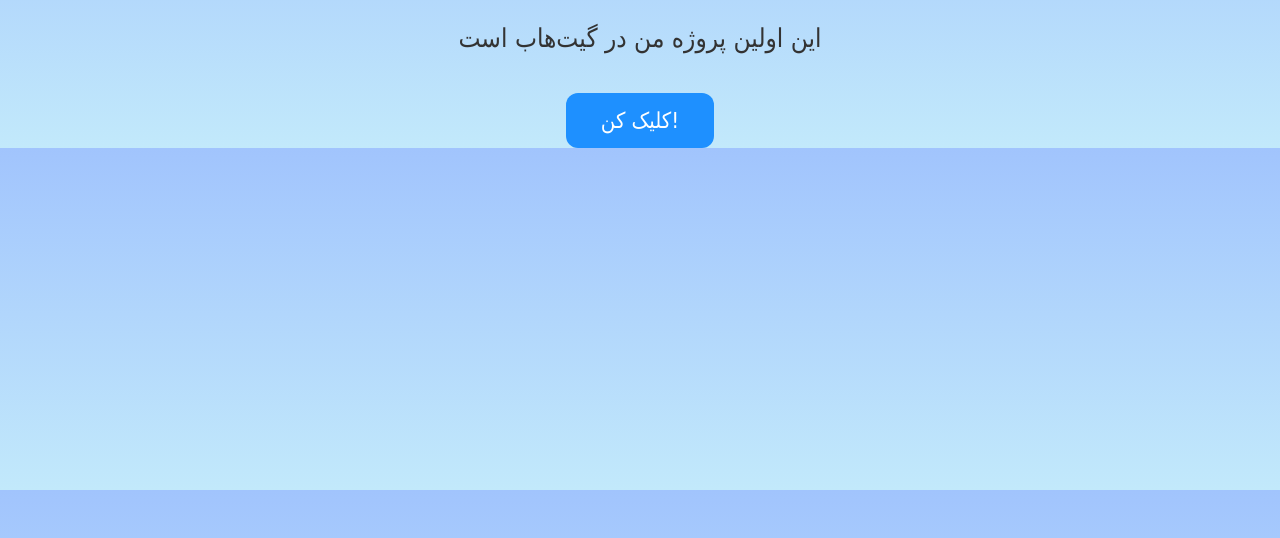
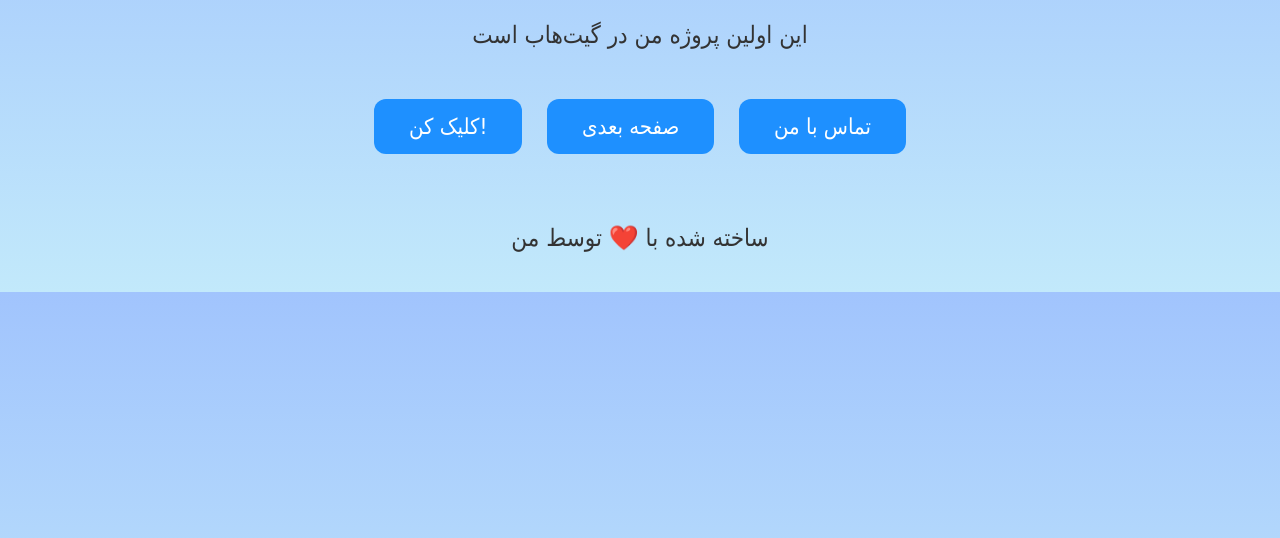
Before and after one commit to mrheydar/my-first-project, a plain HTML site: page index.html in a window 1280 px wide. Shown: the part 194-732 px from the top of the page. Drawn offline with Linux system fonts and the light colour scheme.

Commit message:
اضافه کردن دکمه‌ها و بخش پایانی

```diff
--- a/index.html
+++ b/index.html
@@ -5,7 +5,7 @@
     <title>پروژه اول من</title>
     <style>
         body {
-            background: linear-gradient(to bottom, #a1c4fd, #c2e9fb); /* گرادیان زیبا */
+            background: linear-gradient(to bottom, #a1c4fd, #c2e9fb);
             font-family: 'Tahoma', sans-serif;
             text-align: center;
             padding-top: 80px;
@@ -18,11 +18,12 @@
         }
         p {
             color: #333;
-            font-size: 26px;
+            font-size: 24px;
             margin-bottom: 40px;
         }
         a.button {
             display: inline-block;
+            margin: 10px;
             padding: 15px 35px;
             background-color: #1e90ff;
             color: white;
@@ -35,11 +36,24 @@
             background-color: #104e8b;
             transform: scale(1.1);
         }
+        .footer {
+            margin-top: 60px;
+            font-size: 18px;
+            color: #555;
+        }
     </style>
 </head>
 <body>
     <h1>سلام دنیا! 🌟</h1>
     <p>این اولین پروژه من در گیت‌هاب است</p>
+
+    <!-- دکمه‌های لینک -->
     <a class="button" href="#">کلیک کن!</a>
+    <a class="button" href="#">صفحه بعدی</a>
+    <a class="button" href="#">تماس با من</a>
+
+    <div class="footer">
+        <p>ساخته شده با ❤️ توسط من</p>
+    </div>
 </body>
 </html>
```
